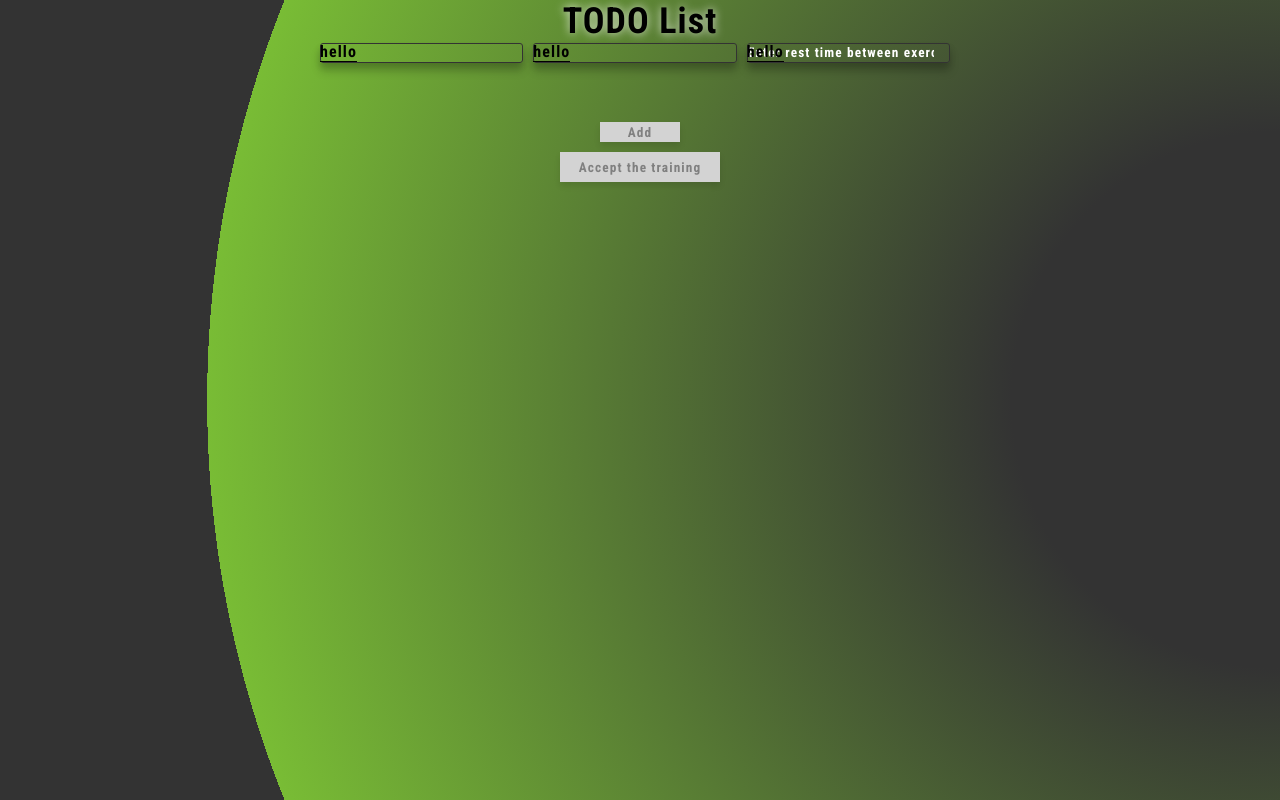
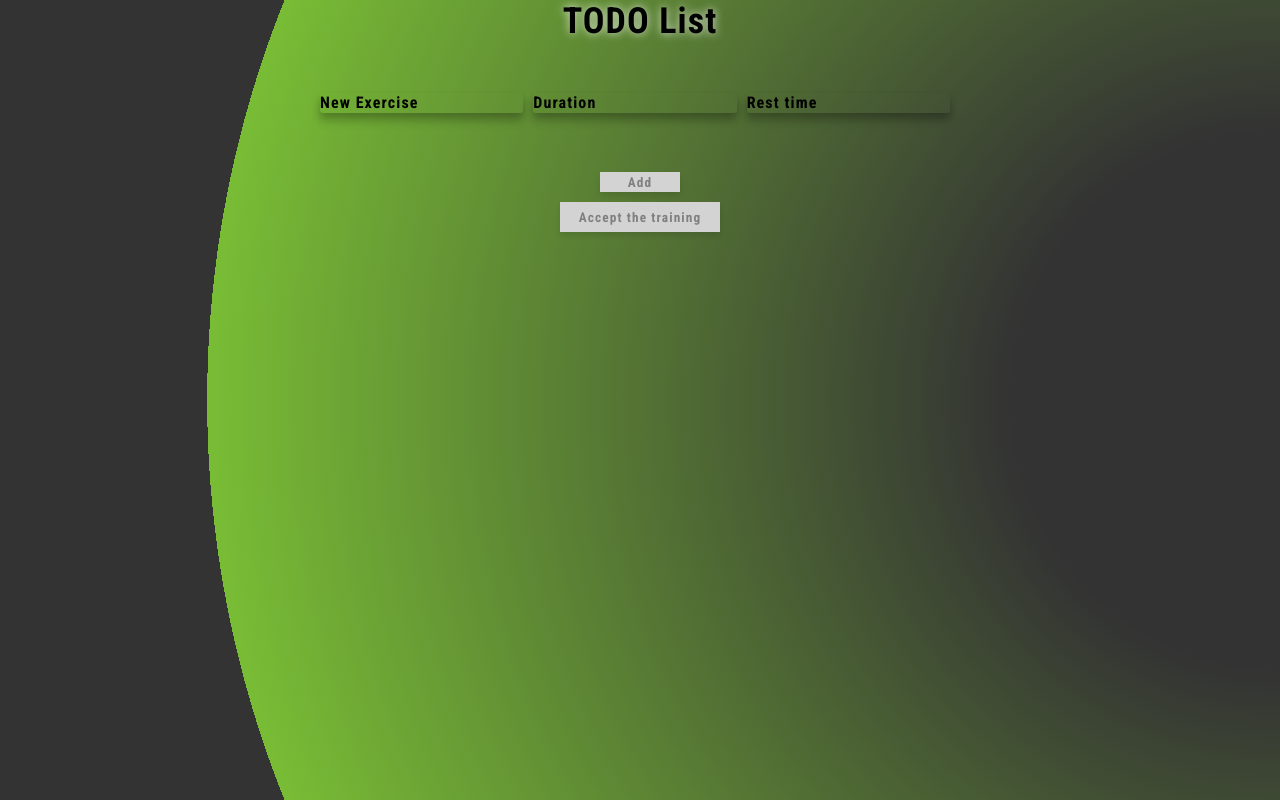
Before and after one commit to HegryLuis/gym-timer, a React (Create React App) app: page / in a window 1280 px wide. Built offline with nearby package versions, Linux system fonts and the light colour scheme.

Commit message:
added the input animation

```diff
--- a/src/App.css
+++ b/src/App.css
@@ -37,7 +37,7 @@
 .todo-fillers {
     display: flex;
     justify-content: space-between;
-    margin-bottom: 50px;
+    margin: 50px 0;
 }
 
 .todo-list {
--- a/src/App.js
+++ b/src/App.js
@@ -9,6 +9,8 @@ function App() {
     //     { exercise: "Abs", duration: "4" },
     //     { exercise: "Something else", duration: "5" },
     // ];
+    // const [todos, setTodos] = useState(defaultExercises);
+    // const [restTime, setRestTime] = useState(2);
     const [todos, setTodos] = useState([]);
     const [restTime, setRestTime] = useState("");
     const [flag, setFlag] = useState(true);
--- a/src/Components/TodoFillers.jsx
+++ b/src/Components/TodoFillers.jsx
@@ -6,30 +6,30 @@ const TodoFillers = ({ newTodo, onSetTodo, restTime, onSetRest }) => {
         <div className="todo-fillers">
             <TodoInput
                 type="text"
+                name="exercise"
                 value={newTodo.exercise}
                 onChange={(e) =>
                     onSetTodo({ ...newTodo, exercise: e.target.value })
                 }
-                // placeholder="Enter a new exercise..."
-                label="hello"
+                label="New Exercise"
             />
             <TodoInput
                 type="number"
+                name="duration"
                 min={1}
                 value={newTodo.duration}
                 onChange={(e) =>
                     onSetTodo({ ...newTodo, duration: e.target.value })
                 }
-                // placeholder="Enter a number of duration..."
-                label="hello"
+                label="Duration"
             />
             <TodoInput
                 type="number"
+                id="rest"
                 min={0}
                 value={restTime}
                 onChange={(e) => onSetRest(e.target.value)}
-                placeholder="Enter rest time between exercises..."
-                label="hello"
+                label="Rest time"
             />
         </div>
     );
--- a/src/Components/UI/TodoInput/TodoInput.jsx
+++ b/src/Components/UI/TodoInput/TodoInput.jsx
@@ -4,8 +4,13 @@ import classes from "./TodoInput.module.css";
 const TodoInput = ({ label, ...props }) => {
     return (
         <div className={classes.todoWrap}>
-            <input className={classes.todoInput} {...props} />
-            <label className={classes.label}>
+            <input
+                required
+                autocomplete="off"
+                className={classes.todoInput}
+                {...props}
+            />
+            <label htmlFor={props.name} className={classes.label}>
                 <span className={classes.label_span}>{label}</span>
             </label>
         </div>
--- a/src/Components/UI/TodoInput/TodoInput.module.css
+++ b/src/Components/UI/TodoInput/TodoInput.module.css
@@ -14,33 +14,49 @@
     background: none;
     color: white;
     border-radius: 3px;
-    border: 1px solid #333;
+    /* border: 1px solid #333; */
     box-shadow: 0px 4px 6px rgba(0, 0, 0, 0.1), 0px 8px 10px rgba(0, 0, 0, 0.2);
-    /* box-shadow: inset 0px 4px 6px rgba(0, 0, 0, 0.1); */
 
     &::placeholder {
         color: #fff;
+    }
+
+    &:focus + label .label_span,
+    &:valid + label .label_span {
+        transform: translateY(-100%);
+        font-size: 14px;
+        color: #333;
+    }
+
+    &:focus + label:after,
+    &:valid + label:after {
+        transform: translateX(0);
     }
 }
 
 .label {
     position: absolute;
+    width: 100%;
     bottom: 0;
     left: 0;
-    justify-content: space-between;
     pointer-events: none;
-    border-bottom: 1px solid #000;
-    overflow: hidden;
 
     &:after {
         content: "";
         position: absolute;
         left: 0;
-        bottom: -1px;
+        bottom: 0;
         width: 100%;
         height: 100%;
-        border-bottom: 3px solid blue;
+        /* border-bottom: 3px solid blue; */
         transform: translateX(-100%);
         transition: all 0.3s ease;
     }
 }
+
+.label_span {
+    position: absolute;
+    bottom: 0;
+    left: 0;
+    transition: all 0.3s ease;
+}
```
